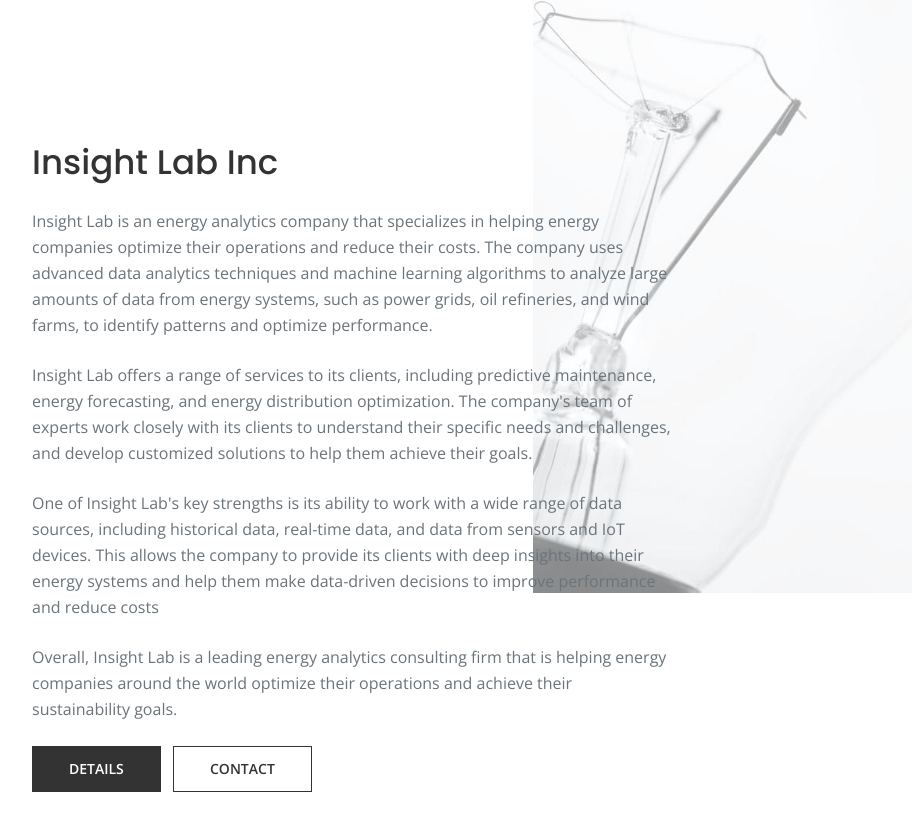
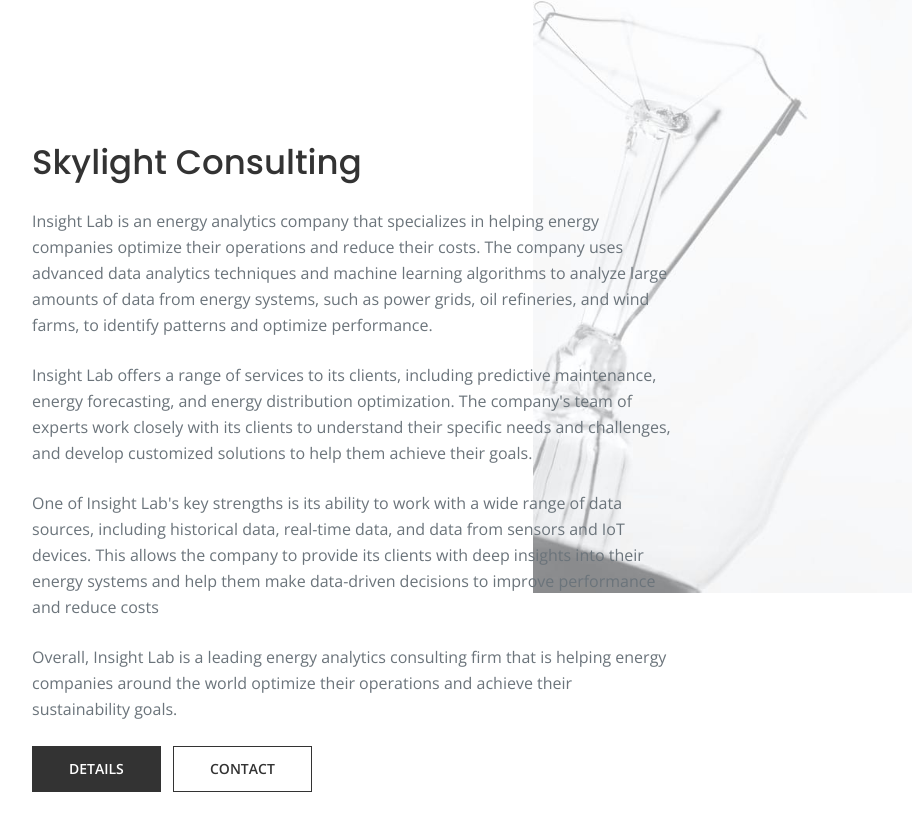
Before and after one commit to umaradamibrahim/ilab, a plain HTML site: page index.html in a window 1280 px wide. Shown: the part 2570-3400 px from the top of the page, without its empty margins (117-1029 px from the left). Drawn offline with nearby package versions, Linux system fonts and the light colour scheme.

Commit message:
Update index.html

```diff
--- a/index.html
+++ b/index.html
@@ -151,7 +151,7 @@ The insights derived from the analysis are used to optimize energy consumption,
                 <div class="row">
                     <div class="col-lg-12">
                         <div class="text-container">
-                            <h2>Insight Lab Inc</h2>
+                            <h2>Skylight Consulting</h2>
                             <p>Insight Lab is an energy analytics company that specializes in helping energy companies optimize their operations and reduce their costs. The company uses advanced data analytics techniques and machine learning algorithms to analyze large amounts of data from energy systems, such as power grids, oil refineries, and wind farms, to identify patterns and optimize performance.</p>
                             <p>Insight Lab offers a range of services to its clients, including predictive maintenance, energy forecasting, and energy distribution optimization. The company's team of experts work closely with its clients to understand their specific needs and challenges, and develop customized solutions to help them achieve their goals.</p>
                             <p>One of Insight Lab's key strengths is its ability to work with a wide range of data sources, including historical data, real-time data, and data from sensors and IoT devices. This allows the company to provide its clients with deep insights into their energy systems and help them make data-driven decisions to improve performance and reduce costs</p>
```
